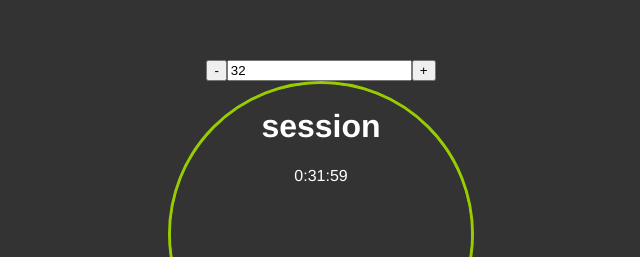
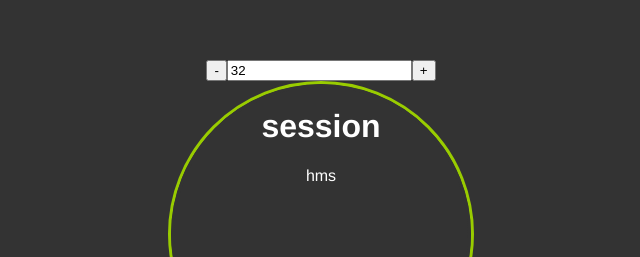
Before and after one commit to lisaZhang911/freecodecamp, a Vue app in the folder advanced_frontEnd_projects/pomodoro-clock/: page / in a window 1280 px wide. Shown: the top 257 px of the page, without its empty margins (319-959 px from the left). Built offline with nearby package versions, Linux system fonts and the light colour scheme.

Commit message:
优化细化时间显示

```diff
--- a/advanced_frontEnd_projects/pomodoro-clock/src/components/HelloWorld.vue
+++ b/advanced_frontEnd_projects/pomodoro-clock/src/components/HelloWorld.vue
@@ -8,8 +8,8 @@
     <div class="circle" @click="startTime">
       <div class="solidCircle">
         <h1>session</h1>
-        <span v-if="start">hms</span>
-        <span v-else>{{hour}}:{{minute}}:{{second}}</span>
+        <span v-if="start">{{time}}</span>
+        <span v-else>hms</span>
       </div>
       <div class="inner"></div>
     </div>
@@ -21,24 +21,14 @@
 export default {
   name: 'HelloWorld',
   computed:{
-    hour(){
-      var leftSec = this.workTime * 60 - 1;
-      this.$set(this,'leftSecond',leftSec);
-      var leftHour = Math.floor(leftSec/3600);
-      this.$set(this,'leftHour',leftHour);
-      return leftHour;
-    },
-    minute(){
-      var leftMin = Math.floor((this.leftSecond - this.leftHour*3600)/60);
-      var leftSec = this.leftSecond - leftMin*60;
-      this.$set(this,'leftSecond',leftSec);
-      this.$set(this,'leftMin',leftMin);
-      return leftMin
-    },
-    second(){
-      if(this.leftSecond < 60){
-        return this.leftSecond
-      }
+    time(){
+      var leftSec = this.workTime * 60 - 1;//总时间
+      var leftHour = Math.floor(leftSec/3600);//包含小时
+
+      var leftMin = Math.floor((leftSec - leftHour*3600)/60);//包含分钟
+      leftSec = leftSec - leftHour*3600 - leftMin*60; //包含秒
+
+      return `${leftHour}:${leftMin}:${leftSec}`
     }
   },
   data(){
```
